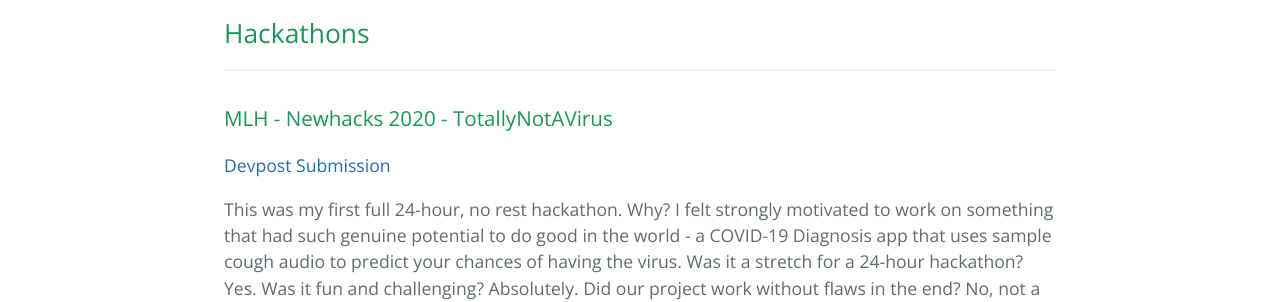
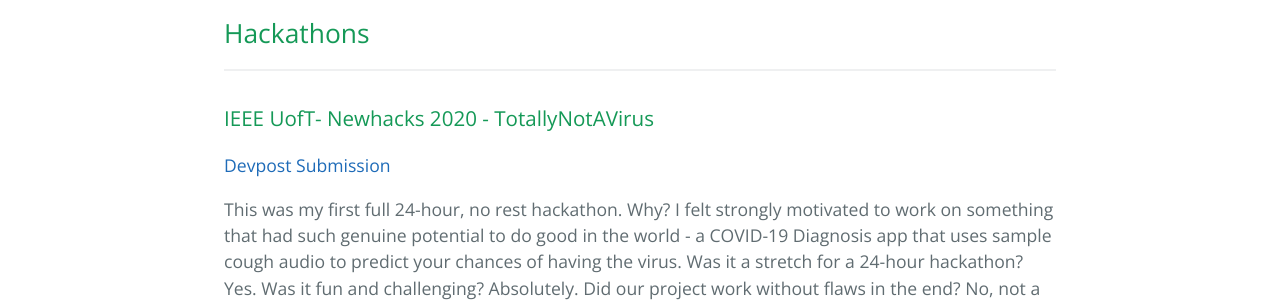
Before and after one commit to yixin0829/Cayman, a Jekyll site: the page built from project-library.md, in a window 1280 px wide and 900 px high. Shown: the part 401-703 px from the top of the window. Built offline with Jekyll 4.4.1, drawn with Linux system fonts in a browser that asks for light colours.

Commit message:
Update project-library.md

```diff
--- a/project-library.md
+++ b/project-library.md
@@ -6,7 +6,7 @@ description: Welcome to my Project Library!
 
 ## Hackathons
 * * *
-### MLH - Newhacks 2020 - TotallyNotAVirus
+### IEEE UofT- Newhacks 2020 - TotallyNotAVirus
 [Devpost Submission](https://devpost.com/software/totallynotavirus)
 
 This was my first full 24-hour, no rest hackathon. Why? I felt strongly motivated to work on something that had such genuine potential to do good in the world - a COVID-19 Diagnosis app that uses sample cough audio to predict your chances of having the virus. Was it a stretch for a 24-hour hackathon? Yes. Was it fun and challenging? Absolutely. Did our project work without flaws in the end? No, not a chance. Did we learn a lot? Totally. I think the most important part of any hackathon is what you get out of it in the end. In this hackathon, I learned more about OpenCV Perspective Transforms, Mel Spectrograms (representing audio in image format), and serialization of ML models.
```
